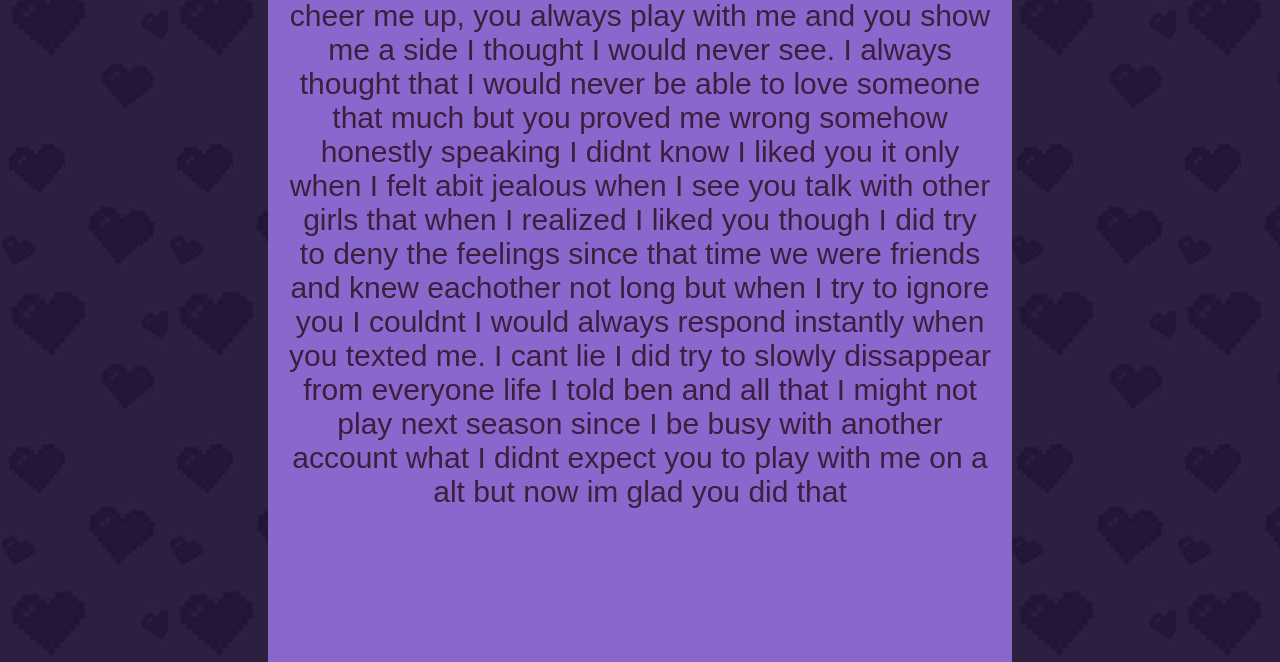
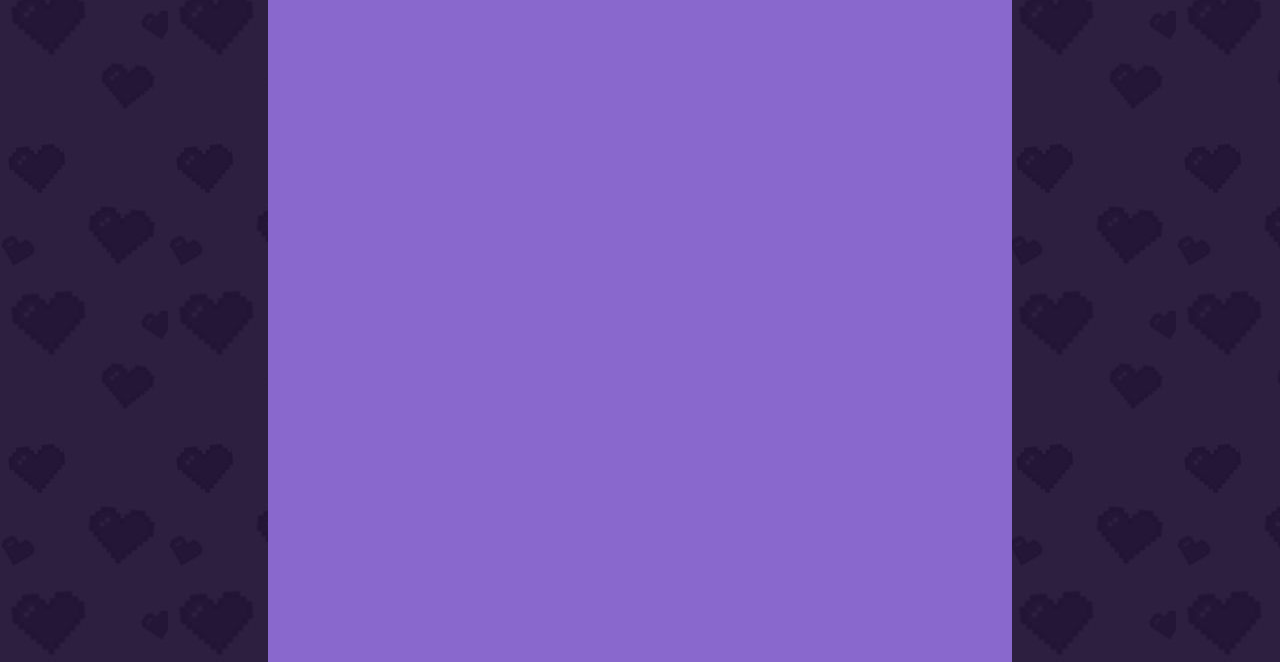
Before and after one commit to Sinnersin/Test, a plain HTML site: page Clickme.html in a window 1280 px wide. Shown: the part 178-840 px from the top of the page. Drawn offline with Linux system fonts and the light colour scheme.

Commit message:
First website

```diff
--- a/Clickme.html
+++ b/Clickme.html
@@ -1,7 +1,7 @@
 <!DOCTYPE html>
 <html>
 <head>
-<meta name="viewport" content="width=device-width, initial-scale=1.0">
+<meta name="viewport" content="width=device-width, initial-scale=2.0">
 <style>
 body {
     background-image: url('Imgs/Background_sides.jpg'); /* Side color */
@@ -24,15 +24,8 @@ body{text-align: center;
 
 <div class="container">
     <h1 style="color: #392a48;">(❁´◡`❁)</h1>
-    <p style="color: rgb(61, 30, 61); font-size: 30px; font-family: 'Arial', sans-serif;">
-        Happy New Year my adorable Cutie! Im so glad we met and im thankful for you.
-        Everytime im down you cheer me up, you always play with me and you show me a side I thought I would never see. I always thought
-        that I would never be able to love someone that much but you proved me wrong somehow honestly speaking I didnt know I liked you
-        it only when I felt abit jealous when I see you talk with other girls that when I realized I liked you though I did try to deny
-        the feelings since that time we were friends and knew eachother not long but when I try to ignore you I couldnt I would always
-        respond instantly when you texted me. I cant lie I did try to slowly dissappear from everyone life I told ben and all that I might
-        not play next season since I be busy with another account what I didnt expect you to play with me on a alt but now im glad you did
-        that
+    <p style="color: rgb(61, 30, 61); font-size: 30px; font-family: 'Poppins', sans-serif;">
+       xxx
     </p>
 </div>
 
```
